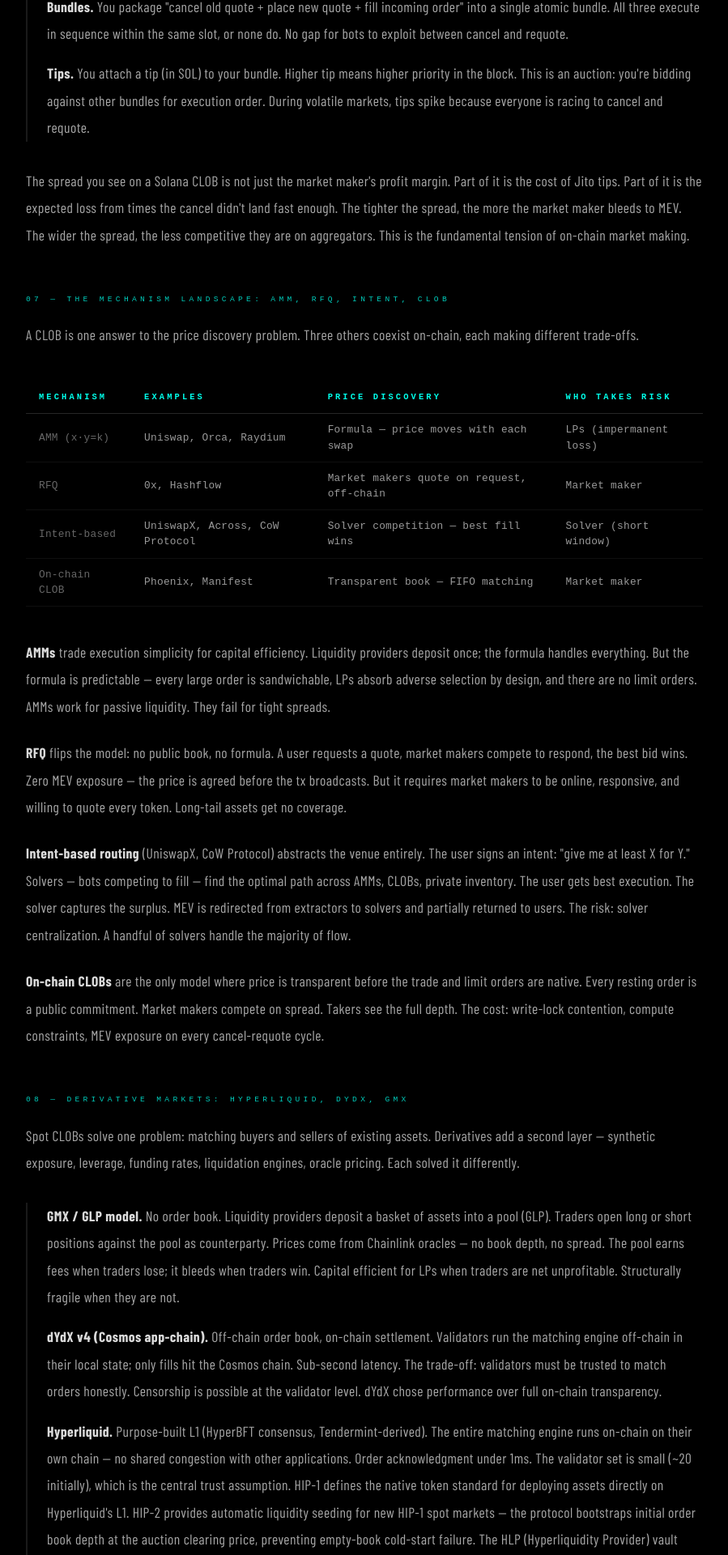
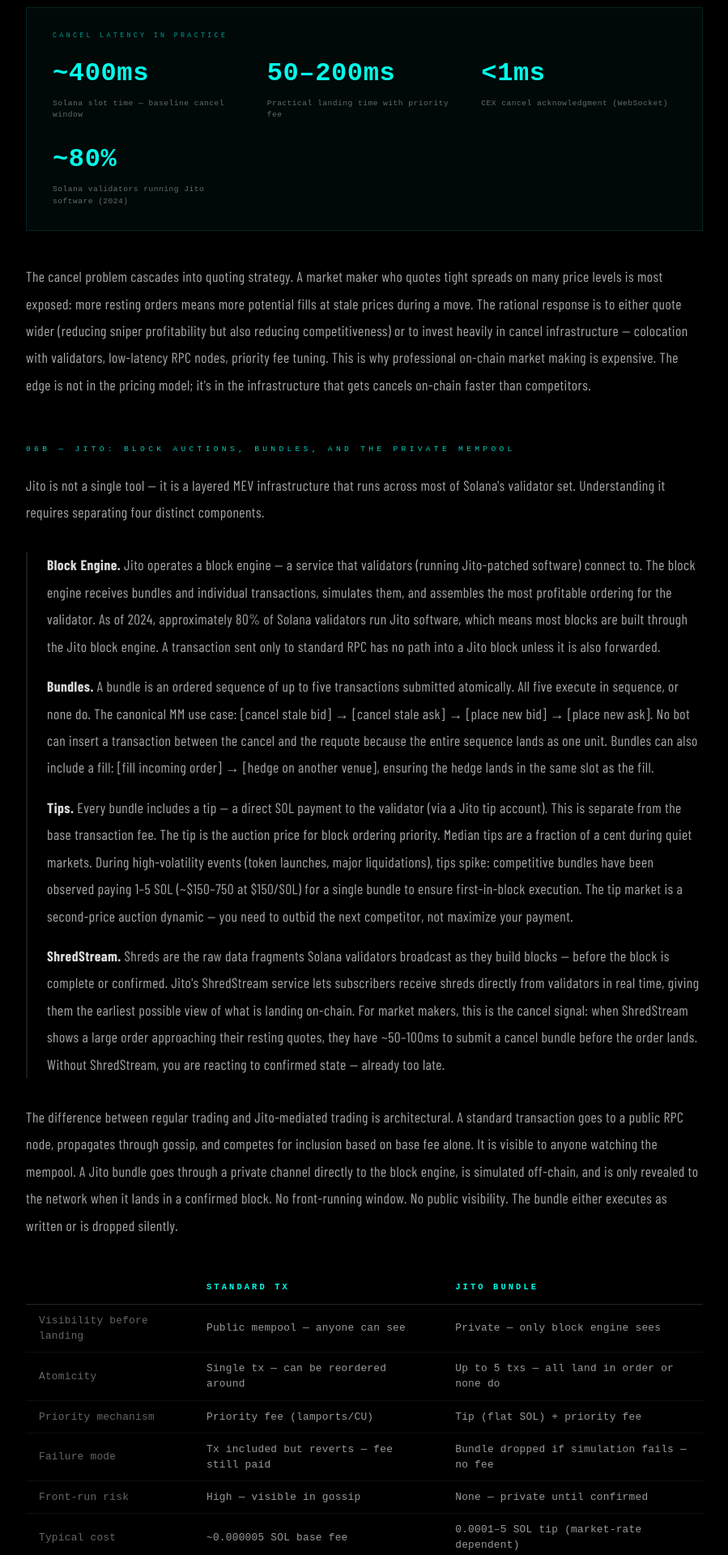
Before and after one commit to lilaclilac09/aileen_machina_01, a Next.js app in the folder aileena-new/: page /blog/clob in a window 1280 px wide. Shown: the part 4688-6608 px from the top of the page at 81% size, without its empty margins (190-1089 px from the left). Built offline with nearby package versions, Linux system fonts and the light colour scheme; a web font is replaced by a local one.

Commit message:
feat: expand CLOB article — cancel latency deep-dive, Jito full stack, data boxes, 15 references
Co-Authored-By: Claude Sonnet 4.6 <noreply@anthropic.com>

```diff
--- a/aileena-new/app/blog/clob/page.tsx
+++ b/aileena-new/app/blog/clob/page.tsx
@@ -271,28 +271,107 @@ export default function ClobArticle() {
           The downside: aggregator integration is binary. If your price is the best, you get the fill. If it&apos;s not, you get nothing. There&apos;s no loyalty, no relationship, no &quot;you filled me last time so I&apos;ll route to you again.&quot; Pure price competition, every single order.
         </p>
 
-        <SectionLabel>06 — MEV and Jito: The Cost of Being Seen</SectionLabel>
+        <SectionLabel>06 — Cancel Latency: The Market Maker&apos;s Real Problem</SectionLabel>
         <p style={bodyStyle}>
-          Every transaction on Solana is visible in the mempool before it lands in a block. A market maker posts a quote. A large buy order appears in the mempool. A bot sees both. The bot sends its own transaction to buy ahead of the large order, pushing the price up, then sells into the large order at the higher price. The market maker&apos;s quote gets filled, but at a stale price. This is sandwich MEV.
+          For a market maker on a centralized exchange, canceling an order is instantaneous — a message over a WebSocket, acknowledged in microseconds. No fee, no queue, no race. On a Solana CLOB, a cancel is a transaction. It must be submitted, propagated, included in a block, and confirmed. At Solana&apos;s baseline, that&apos;s 400ms per slot — an eternity when prices are moving.
         </p>
         <p style={bodyStyle}>
-          The market maker&apos;s defense: cancel stale quotes before they get picked off. But the cancel is also a transaction that has to land. If the bot&apos;s transaction has higher priority (higher fee), the bot fills the stale quote before the cancel arrives. The market maker&apos;s only option is to pay more for priority.
+          This asymmetry is the defining constraint of on-chain market making. Posting a quote is a commitment that can&apos;t be undone instantly. Every resting order is a liability: a promise to trade at a fixed price, regardless of what the market does before the cancel lands. When a large order hits the mempool and moves price, the window between &quot;price moved&quot; and &quot;cancel confirmed&quot; is where market makers bleed. Sophisticated actors — termed &quot;snipers&quot; — exist specifically to fill stale quotes in that window before the cancel arrives.
         </p>
+
+        {/* Cancel latency data box */}
+        <div style={{ margin: '40px 0', padding: '28px 32px', background: 'rgba(0,255,234,0.03)', border: '1px solid rgba(0,255,234,0.12)' }}>
+          <p style={{ fontFamily: 'monospace', fontSize: '0.52rem', letterSpacing: '0.4em', color: 'rgba(0,255,234,0.6)', textTransform: 'uppercase', marginBottom: 16 }}>Cancel Latency in Practice</p>
+          <div style={{ display: 'grid', gridTemplateColumns: 'repeat(auto-fit, minmax(180px, 1fr))', gap: 24 }}>
+            {[
+              { stat: '~400ms', label: 'Solana slot time — baseline cancel window' },
+              { stat: '50–200ms', label: 'Practical landing time with priority fee' },
+              { stat: '&lt;1ms', label: 'CEX cancel acknowledgment (WebSocket)' },
+              { stat: '~80%', label: 'Solana validators running Jito software (2024)' },
+            ].map((d, i) => (
+              <div key={i}>
+                <p style={{ fontFamily: 'monospace', fontSize: 'clamp(1.4rem, 3vw, 2rem)', fontWeight: 700, color: '#00ffea', margin: '0 0 6px', letterSpacing: '0.02em' }} dangerouslySetInnerHTML={{ __html: d.stat }} />
+                <p style={{ fontFamily: 'monospace', fontSize: '0.6rem', letterSpacing: '0.05em', color: 'rgba(255,255,255,0.4)', margin: 0, lineHeight: 1.5 }}>{d.label}</p>
+              </div>
+            ))}
+          </div>
+        </div>
+
         <p style={bodyStyle}>
-          Jito is Solana&apos;s MEV infrastructure. It provides two mechanisms that market makers use:
+          The cancel problem cascades into quoting strategy. A market maker who quotes tight spreads on many price levels is most exposed: more resting orders means more potential fills at stale prices during a move. The rational response is to either quote wider (reducing sniper profitability but also reducing competitiveness) or to invest heavily in cancel infrastructure — colocation with validators, low-latency RPC nodes, priority fee tuning. This is why professional on-chain market making is expensive. The edge is not in the pricing model; it&apos;s in the infrastructure that gets cancels on-chain faster than competitors.
+        </p>
+
+        <SectionLabel>06b — Jito: Block Auctions, Bundles, and the Private Mempool</SectionLabel>
+        <p style={bodyStyle}>
+          Jito is not a single tool — it is a layered MEV infrastructure that runs across most of Solana&apos;s validator set. Understanding it requires separating four distinct components.
         </p>
 
         <div style={{ margin: '32px 0', padding: '0 0 0 24px', borderLeft: '2px solid rgba(255,255,255,0.1)' }}>
           <p style={{ ...bodyStyle, marginBottom: 16 }}>
-            <strong style={{ color: 'rgba(255,255,255,0.85)' }}>Bundles.</strong> You package &quot;cancel old quote + place new quote + fill incoming order&quot; into a single atomic bundle. All three execute in sequence within the same slot, or none do. No gap for bots to exploit between cancel and requote.
+            <strong style={{ color: 'rgba(255,255,255,0.85)' }}>Block Engine.</strong> Jito operates a block engine — a service that validators (running Jito-patched software) connect to. The block engine receives bundles and individual transactions, simulates them, and assembles the most profitable ordering for the validator. As of 2024, approximately 80% of Solana validators run Jito software, which means most blocks are built through the Jito block engine. A transaction sent only to standard RPC has no path into a Jito block unless it is also forwarded.
+          </p>
+          <p style={{ ...bodyStyle, marginBottom: 16 }}>
+            <strong style={{ color: 'rgba(255,255,255,0.85)' }}>Bundles.</strong> A bundle is an ordered sequence of up to five transactions submitted atomically. All five execute in sequence, or none do. The canonical MM use case: [cancel stale bid] → [cancel stale ask] → [place new bid] → [place new ask]. No bot can insert a transaction between the cancel and the requote because the entire sequence lands as one unit. Bundles can also include a fill: [fill incoming order] → [hedge on another venue], ensuring the hedge lands in the same slot as the fill.
+          </p>
+          <p style={{ ...bodyStyle, marginBottom: 16 }}>
+            <strong style={{ color: 'rgba(255,255,255,0.85)' }}>Tips.</strong> Every bundle includes a tip — a direct SOL payment to the validator (via a Jito tip account). This is separate from the base transaction fee. The tip is the auction price for block ordering priority. Median tips are a fraction of a cent during quiet markets. During high-volatility events (token launches, major liquidations), tips spike: competitive bundles have been observed paying 1–5 SOL (~$150–750 at $150/SOL) for a single bundle to ensure first-in-block execution. The tip market is a second-price auction dynamic — you need to outbid the next competitor, not maximize your payment.
           </p>
           <p style={{ ...bodyStyle, marginBottom: 0 }}>
-            <strong style={{ color: 'rgba(255,255,255,0.85)' }}>Tips.</strong> You attach a tip (in SOL) to your bundle. Higher tip means higher priority in the block. This is an auction: you&apos;re bidding against other bundles for execution order. During volatile markets, tips spike because everyone is racing to cancel and requote.
+            <strong style={{ color: 'rgba(255,255,255,0.85)' }}>ShredStream.</strong> Shreds are the raw data fragments Solana validators broadcast as they build blocks — before the block is complete or confirmed. Jito&apos;s ShredStream service lets subscribers receive shreds directly from validators in real time, giving them the earliest possible view of what is landing on-chain. For market makers, this is the cancel signal: when ShredStream shows a large order approaching their resting quotes, they have ~50–100ms to submit a cancel bundle before the order lands. Without ShredStream, you are reacting to confirmed state — already too late.
           </p>
         </div>
 
         <p style={bodyStyle}>
-          The spread you see on a Solana CLOB is not just the market maker&apos;s profit margin. Part of it is the cost of Jito tips. Part of it is the expected loss from times the cancel didn&apos;t land fast enough. The tighter the spread, the more the market maker bleeds to MEV. The wider the spread, the less competitive they are on aggregators. This is the fundamental tension of on-chain market making.
+          The difference between regular trading and Jito-mediated trading is architectural. A standard transaction goes to a public RPC node, propagates through gossip, and competes for inclusion based on base fee alone. It is visible to anyone watching the mempool. A Jito bundle goes through a private channel directly to the block engine, is simulated off-chain, and is only revealed to the network when it lands in a confirmed block. No front-running window. No public visibility. The bundle either executes as written or is dropped silently.
+        </p>
+
+        {/* Jito vs regular comparison table */}
+        <div style={{ margin: '40px 0', overflowX: 'auto' }}>
+          <table style={{ width: '100%', borderCollapse: 'collapse', fontFamily: 'monospace', fontSize: '0.75rem', letterSpacing: '0.05em' }}>
+            <thead>
+              <tr style={{ borderBottom: '1px solid rgba(255,255,255,0.15)' }}>
+                <th style={thStyle}></th>
+                <th style={thStyle}>Standard tx</th>
+                <th style={thStyle}>Jito bundle</th>
+              </tr>
+            </thead>
+            <tbody>
+              <tr style={trStyle}>
+                <td style={tdLabelStyle}>Visibility before landing</td>
+                <td style={tdStyle}>Public mempool — anyone can see</td>
+                <td style={tdStyle}>Private — only block engine sees</td>
+              </tr>
+              <tr style={trStyle}>
+                <td style={tdLabelStyle}>Atomicity</td>
+                <td style={tdStyle}>Single tx — can be reordered around</td>
+                <td style={tdStyle}>Up to 5 txs — all land in order or none do</td>
+              </tr>
+              <tr style={trStyle}>
+                <td style={tdLabelStyle}>Priority mechanism</td>
+                <td style={tdStyle}>Priority fee (lamports/CU)</td>
+                <td style={tdStyle}>Tip (flat SOL) + priority fee</td>
+              </tr>
+              <tr style={trStyle}>
+                <td style={tdLabelStyle}>Failure mode</td>
+                <td style={tdStyle}>Tx included but reverts — fee still paid</td>
+                <td style={tdStyle}>Bundle dropped if simulation fails — no fee</td>
+              </tr>
+              <tr style={trStyle}>
+                <td style={tdLabelStyle}>Front-run risk</td>
+                <td style={tdStyle}>High — visible in gossip</td>
+                <td style={tdStyle}>None — private until confirmed</td>
+              </tr>
+              <tr style={trStyle}>
+                <td style={tdLabelStyle}>Typical cost</td>
+                <td style={tdStyle}>~0.000005 SOL base fee</td>
+                <td style={tdStyle}>0.0001–5 SOL tip (market-rate dependent)</td>
+              </tr>
+            </tbody>
+          </table>
+        </div>
+
+        <p style={bodyStyle}>
+          The spread you see on a Solana CLOB encodes all of this. It is not the market maker&apos;s profit margin. It is the sum of: expected adverse selection from fills before cancels land, Jito tip cost amortized across expected fill volume, infrastructure costs (ShredStream, colocation, low-latency RPC), and the actual profit target — likely the smallest component of the four during volatile periods. A 5 bps spread on a liquid pair on Phoenix may represent 1 bps of actual profit and 4 bps of operational overhead that does not exist on a centralized exchange.
         </p>
 
         <SectionLabel>07 — The Mechanism Landscape: AMM, RFQ, Intent, CLOB</SectionLabel>
@@ -521,14 +600,19 @@ export default function ClobArticle() {
             {[
               { label: 'Phoenix Protocol — On-Chain CLOB Architecture', href: 'https://github.com/Ellipsis-Labs/phoenix-v1' },
               { label: 'Manifest — Permissionless CLOB & Global Orders', href: 'https://github.com/CKS-Systems/manifest' },
-              { label: 'Jito — MEV Infrastructure on Solana', href: 'https://www.jito.network/' },
+              { label: 'Jito Labs — Block Engine & Bundle Documentation', href: 'https://docs.jito.wtf/lowlatencytxnsend/' },
+              { label: 'Jito ShredStream — Real-Time Validator Data', href: 'https://github.com/jito-foundation/shredstream-proxy' },
+              { label: 'Jito MEV Dashboard — On-Chain Tip & Bundle Data', href: 'https://explorer.jito.wtf/' },
               { label: 'Jupiter Aggregator — Routing Across Solana Venues', href: 'https://station.jup.ag/docs' },
               { label: 'Solana Transaction Compute Budget', href: 'https://solana.com/docs/core/transactions/compute' },
+              { label: 'Solana Validator Economics & Jito Adoption (Helius)', href: 'https://www.helius.dev/blog/solana-mev-an-introduction' },
               { label: 'Hyperliquid — HIP-1 & HIP-2 Specification', href: 'https://hyperliquid.gitbook.io/hyperliquid-docs/hyperliquid-improvement-proposals-hips/hip-1-and-hip-2' },
+              { label: 'Hyperliquid — HLP Vault & Liquidity Design', href: 'https://hyperliquid.gitbook.io/hyperliquid-docs/trading/hlp' },
               { label: 'dYdX v4 — Cosmos App-Chain Architecture', href: 'https://dydx.exchange/blog/dydx-chain' },
               { label: 'GMX — GLP Pool and Oracle Pricing Model', href: 'https://gmx-io.notion.site/gmx-io/GMX-Whitepaper-3a06fba7a6a64bda8bc70e9ca8f56de4' },
               { label: 'CoW Protocol — Intent-Based Settlement', href: 'https://docs.cow.fi/cow-protocol/concepts/introduction/intents' },
               { label: 'UniswapX — Solver Auction Design', href: 'https://blog.uniswap.org/uniswapx-protocol' },
+              { label: 'Flashbots — MEV Research & Bundle Auction Theory', href: 'https://writings.flashbots.net/mev-auction-theory' },
             ].map((ref, i) => (
               <li key={i} style={{
                 fontFamily: 'monospace',
```
